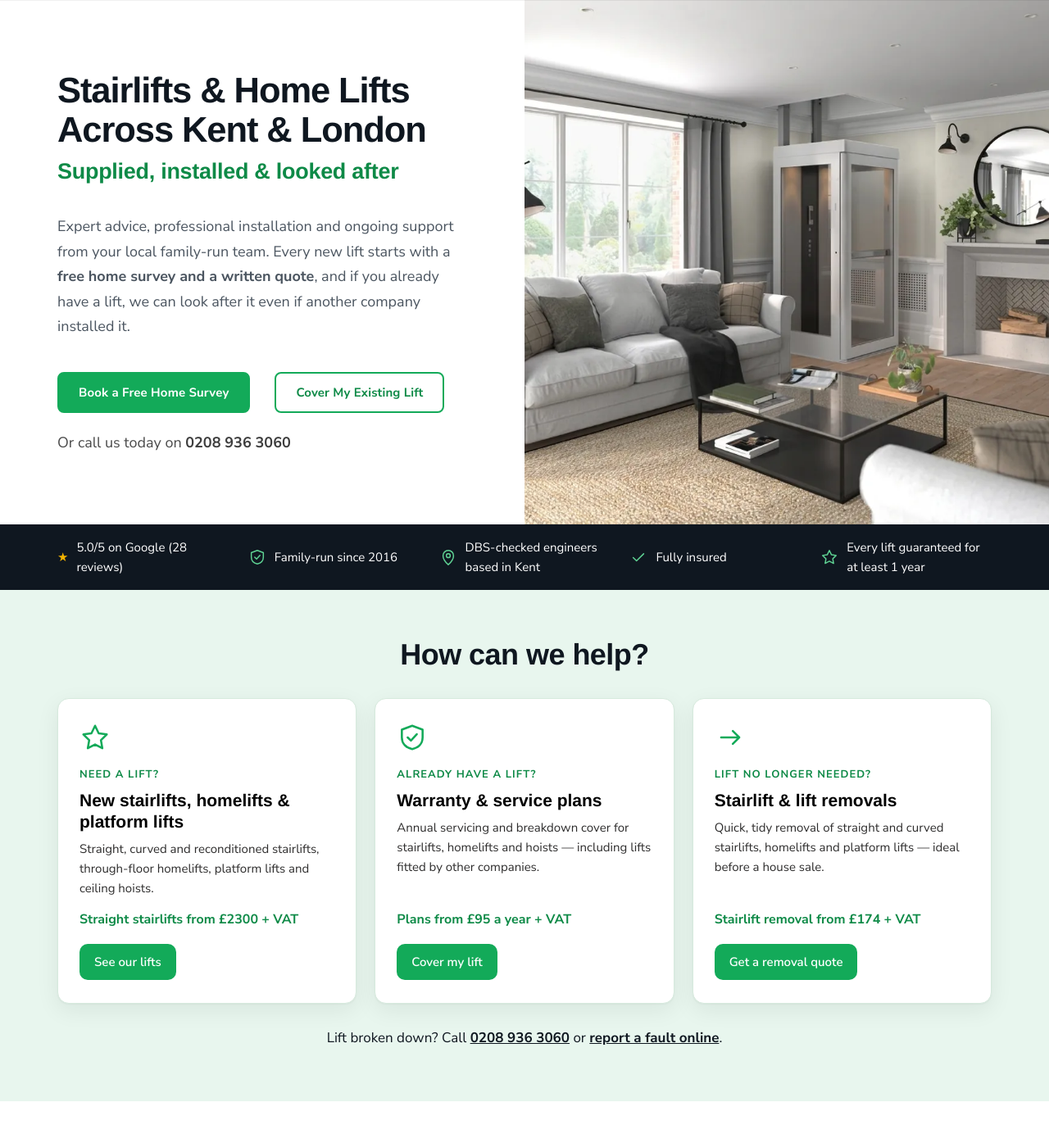
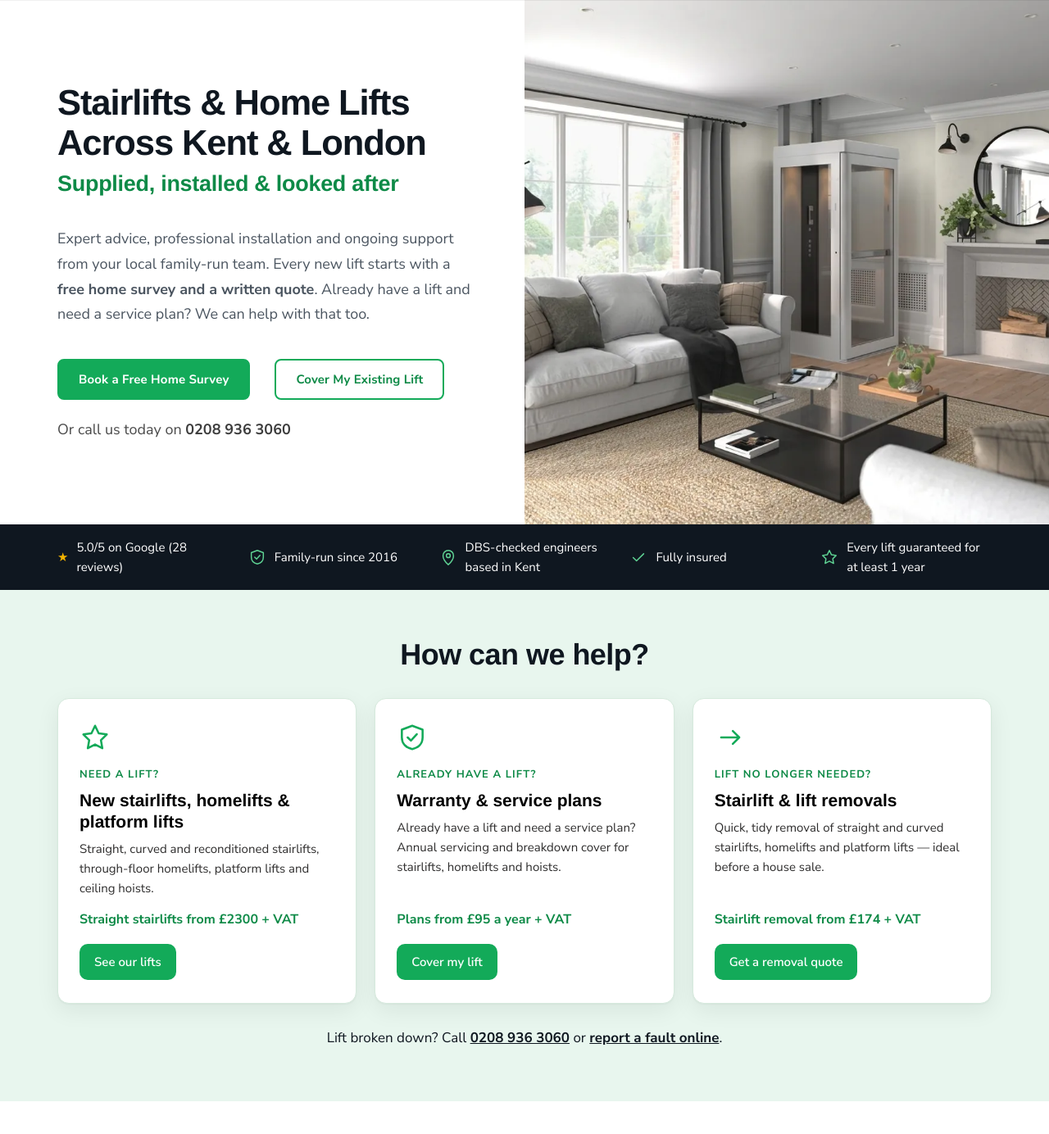
Before and after one commit to 06moore/mobilitybase-chat, a WordPress theme: template website/theme/mobilitybase/front-page.php in a window 1280 px wide. Shown: the part 104-1488 px from the top of the page at 82% size. Run offline with PHP 8.4 and a stand-in for WordPress, Linux system fonts and the light colour scheme; the site name, menu and one post (Sample post) are stand-ins, and other content is empty; some libraries are stand-ins or nearby versions.

Commit message:
Stop pushing 'fitted by other companies': reword to 'Already have a lift and need a service plan?'; weekday call-outs for all, evenings and weekends for Silver and Gold only
Co-Authored-By: Claude Opus 5.5 <noreply@anthropic.com>
Claude-Session: https://claude.ai/code/session_019paDQs61Yq7gPt2sDQMskk

```diff
--- a/website/theme/mobilitybase/content/pages/lift-repairs-kent.html
+++ b/website/theme/mobilitybase/content/pages/lift-repairs-kent.html
@@ -1,6 +1,6 @@
 <h1>Lift Repairs Across Kent — Stairlifts, Homelifts, Platform Lifts and Ceiling Hoists</h1>
 <p>When a lift stops working, it can be distressing — particularly when it&#x27;s relied upon every day. At Mobilitybase, we understand how important your lift is to your independence and daily routine. Our engineers carry out fault finding and repairs on stairlifts, homelifts, platform lifts and ceiling hoists across Kent, covering Maidstone, Tunbridge Wells, Tonbridge, Sevenoaks, Ashford, Canterbury, Medway and all surrounding areas.</p>
-<p>We work on all major makes and models, whether your lift was installed by us or another company. Our aim is always to diagnose accurately, repair wherever possible, and give you clear, honest advice — with no unnecessary upselling.</p>
+<p>We work on all major makes and models. Our aim is always to diagnose accurately, repair wherever possible, and give you clear, honest advice — with no unnecessary upselling.</p>
 <h2>Before You Call — Try These First</h2>
 <p>Many lift faults can be resolved quickly without an engineer visit. Before calling us, please check the following:</p>
 <ul><li>Check the key switch — remove the key, wait 10 seconds, then reinsert and try again.</li><li>Check the power socket — make sure the plug hasn&#x27;t been knocked out or switched off at the wall.</li><li>Check the charging strip — on stairlifts, ensure the carriage is sitting correctly on the charging point at the top or bottom of the rail.</li><li>Check for obstructions — most lifts have safety sensors that stop the lift if something is blocking the rail or platform.</li><li>Check the remote controls — try using the controls on the lift itself rather than the remote handset.</li><li>Check the circuit breaker — if the lift has suddenly lost all power, check your fuse box for a tripped breaker.</li></ul>
--- a/website/theme/mobilitybase/content/pages/lift-servicing-kent.html
+++ b/website/theme/mobilitybase/content/pages/lift-servicing-kent.html
@@ -1,7 +1,7 @@
 <h1>Lift Servicing Across Kent — Stairlifts, Homelifts, Platform Lifts and Ceiling Hoists</h1>
 <p>Regular servicing is one of the most important things you can do to keep your lift safe, reliable and running smoothly. Like any mechanical equipment, lifts need routine inspection and preventative maintenance to catch developing faults before they become costly breakdowns.</p>
 <p>Mobilitybase provides professional lift servicing across Kent for residential and commercial customers. We service stairlifts, homelifts, through-floor lifts, platform lifts and ceiling hoists — covering Maidstone, Tunbridge Wells, Tonbridge, Sevenoaks, Ashford, Canterbury, Medway, Dartford, Gravesend, Folkestone and all surrounding areas.</p>
-<p>We service lifts installed by Mobilitybase and lifts installed by other companies. Whatever make or model you have, our engineers will carry out a thorough inspection and leave your lift in the best possible condition.</p>
+<p>We service all major makes of lift. Whatever make or model you have, our engineers will carry out a thorough inspection and leave your lift in the best possible condition.</p>
 <figure class="mb-figure"><img src="{{IMG}}/2186e1e35a254577.webp" alt="Engineer repairing a stairlift with tools" width="1400" height="933" loading="lazy" decoding="async"></figure>
 <h2>Why Annual Servicing Matters</h2>
 <p>Many people only call an engineer when something goes wrong — but by that point, a small fault has often become a larger and more expensive problem. Annual servicing helps you avoid that situation entirely. Here&#x27;s why it matters:</p>
--- a/website/theme/mobilitybase/content/pages/stairlift-servicing-kent.html
+++ b/website/theme/mobilitybase/content/pages/stairlift-servicing-kent.html
@@ -1,5 +1,5 @@
 <h1>Stairlift Servicing Across Kent</h1>
-<p>Regular servicing keeps your stairlift safe and reliable and helps avoid breakdowns. Mobilitybase services stairlifts across Kent, London and the South East, including stairlifts installed by other companies. Our engineers are based in East Peckham, near Tonbridge, and work on all major makes.</p>
+<p>Regular servicing keeps your stairlift safe and reliable and helps avoid breakdowns. Mobilitybase services stairlifts across Kent, London and the South East. Our engineers are based in East Peckham, near Tonbridge, and work on all major makes.</p>
 <h2>One-off service or annual plan?</h2>
 <div class="mb-pricepair">
 <p><span>One-off stairlift service</span><strong>£95</strong><small>+ VAT</small></p>
@@ -8,7 +8,7 @@
 <p>A Bronze plan costs the same as a one-off service and includes access to breakdown support. Silver and Gold add priority 24/7 breakdown cover, and Gold includes parts and labour. <a href="/straight-stairlift-warranty">Compare straight stairlift plans</a> or <a href="/curved-stairlift-warranty">curved stairlift plans</a>.</p>
 <h2>How often should a stairlift be serviced?</h2>
 <p>Most manufacturers recommend a service at least once a year. A lift that is used many times a day, or one that is getting older, can benefit from being looked at more often. We’ll advise you after the first visit.</p>
-<h2>Lift fitted by another company?</h2>
-<p>No problem. We regularly service Stannah, Acorn, Brooks, Handicare / Minivator, Otolift, Thyssen / Flow, Platinum and other major makes. If your original installer has stopped servicing your lift, gone out of business or is too far away, we can take over. <a href="/aftercare-warranty#join">How it works</a>.</p>
+<h2>Already have a stairlift and need a service plan?</h2>
+<p>We regularly service Stannah, Acorn, Brooks, Handicare / Minivator, Otolift, Thyssen / Flow, Platinum and other major makes. If your lift isn’t on one of our plans yet, we start with an initial service and safety check, then you choose the plan that suits you. <a href="/aftercare-warranty#join">How it works</a>.</p>
 <h2>Stairlift servicing FAQs</h2>
 <div class="mb-faqs"><details class="mb-faq"><summary>How much is a stairlift service?</summary><p>A one-off stairlift service is £95 + VAT. Our Bronze plan is also £95 a year + VAT and includes the annual service.</p></details><details class="mb-faq"><summary>What if my stairlift needs parts?</summary><p>We’ll explain what’s needed and give you the price before any parts are fitted.</p></details><details class="mb-faq"><summary>Do you service curved stairlifts?</summary><p>Yes, we service straight and curved stairlifts. Curved stairlift plans are priced separately; see our curved stairlift plans.</p></details><details class="mb-faq"><summary>Can I book a service if I’m not on a plan?</summary><p>Yes. Book a one-off service with the form at the top of this page or call 0208 936 3060.</p></details></div>
--- a/website/theme/mobilitybase/front-page.php
+++ b/website/theme/mobilitybase/front-page.php
@@ -9,7 +9,7 @@ $prices = mb_prices();
 <section class="mb-hero">
 	<div class="mb-hero__text">
 		<h1 class="mb-hero__title">Stairlifts &amp; Home Lifts Across Kent &amp; London <span class="mb-hero__titlesub">Supplied, installed &amp; looked after</span></h1>
-		<p class="mb-hero__lead">Expert advice, professional installation and ongoing support from your local family-run team. Every new lift starts with a <strong>free home survey and a written quote</strong>, and if you already have a lift, we can look after it even if another company installed it.</p>
+		<p class="mb-hero__lead">Expert advice, professional installation and ongoing support from your local family-run team. Every new lift starts with a <strong>free home survey and a written quote</strong>. Already have a lift and need a service plan? We can help with that too.</p>
 		<p class="mb-hero__ctas">
 			<a class="mb-btn" href="<?php echo esc_url( home_url( '/book-your-visit' ) ); ?>">Book a Free Home Survey</a>
 			<a class="mb-btn mb-btn--outline" href="<?php echo esc_url( home_url( '/aftercare-warranty#join' ) ); ?>">Cover My Existing Lift</a>
@@ -39,7 +39,7 @@ $prices = mb_prices();
 				<span class="mb-path__icon"><?php echo mb_icon( 'shield' ); // phpcs:ignore ?></span>
 				<span class="mb-path__kicker">Already have a lift?</span>
 				<span class="mb-path__title">Warranty &amp; service plans</span>
-				<span class="mb-path__text">Annual servicing and breakdown cover for stairlifts, homelifts and hoists — including lifts fitted by other companies.</span>
+				<span class="mb-path__text">Already have a lift and need a service plan? Annual servicing and breakdown cover for stairlifts, homelifts and hoists.</span>
 				<?php if ( $prices['plan_from'] ) : ?><span class="mb-path__price">Plans from £<?php echo esc_html( $prices['plan_from'] ); ?> a year + VAT</span><?php endif; ?>
 				<span class="mb-path__btn">Cover my lift</span>
 			</a>
@@ -94,7 +94,7 @@ $prices = mb_prices();
 		<div class="mb-spot__text">
 			<p class="mb-eyebrow">Warranty &amp; service plans</p>
 			<h2>Already have a lift? Let us look after it</h2>
-			<p>Whether we installed your lift or another company did, you can move its servicing and warranty cover to us. After an initial service and safety check, choose the plan that suits you — from an annual service to full parts-and-labour cover with 24/7 breakdown support.</p>
+			<p>Already have a lift and need a service plan? After an initial service and safety check, choose the plan that suits you — from an annual service to full parts-and-labour cover with 24/7 breakdown support.</p>
 			<p class="mb-spot__brands"><strong>We service all major makes, including:</strong> <?php echo esc_html( implode( ', ', mb_serviced_brands() ) ); ?>.</p>
 			<?php
 			$plans = mb_warranties()['straight-stairlift-warranty']['plans'];
--- a/website/theme/mobilitybase/inc/data.php
+++ b/website/theme/mobilitybase/inc/data.php
@@ -333,14 +333,14 @@ function mb_landings() {
 			'urgent' => true,
 		),
 		'stairlift-repairs-kent' => array(
-			'ticks' => array( 'All major stairlift makes repaired', 'Including lifts fitted by other companies', 'Price agreed before any parts are fitted' ),
+			'ticks' => array( 'All major stairlift makes repaired', 'Weekday call-outs, plus evenings & weekends on Silver and Gold', 'Price agreed before any parts are fitted' ),
 			'price' => $p['callout'] ? 'Call-out from £' . $p['callout'] . ' + VAT' : '',
 			'form'  => 'fields="name,phone,email,postcode,message" title="Stairlift repair request" options="Straight stairlift|Curved stairlift|Not sure" options_label="What type of stairlift is it?" button="Request a repair"',
 			'form_title' => 'Report a stairlift fault',
 			'urgent' => true,
 		),
 		'stairlift-servicing-kent' => array(
-			'ticks' => array( 'All major stairlift makes serviced', 'Including lifts fitted by other companies', 'Annual plans for the same price as a service' ),
+			'ticks' => array( 'All major stairlift makes serviced', 'One-off services or annual plans', 'Annual plans for the same price as a service' ),
 			'price' => 'Stairlift service £' . $p['service_oneoff'] . ' + VAT',
 			'form'  => 'fields="name,phone,email,postcode,message" title="Stairlift service booking" options="Straight stairlift|Curved stairlift|Not sure" options_label="What type of stairlift is it?" button="Book my service"',
 			'form_title' => 'Book a stairlift service',
--- a/website/theme/mobilitybase/inc/setup.php
+++ b/website/theme/mobilitybase/inc/setup.php
@@ -56,7 +56,7 @@ function mb_default_menu() {
 function mb_footer_services() {
 	return array(
 		array( 'Lift Servicing & Maintenance', '/lift-servicing-kent' ),
-		array( 'Lift Repairs & Emergency Callouts', '/lift-repairs-kent' ),
+		array( 'Lift Repairs & Breakdowns', '/lift-repairs-kent' ),
 		array( 'Stairlift Repairs', '/stairlift-repairs-kent' ),
 		array( 'Stairlift Servicing', '/stairlift-servicing-kent' ),
 		array( 'Warranty & Service Plans', '/aftercare-warranty' ),
--- a/website/theme/mobilitybase/templates/warranty.php
+++ b/website/theme/mobilitybase/templates/warranty.php
@@ -9,7 +9,7 @@ $w = mb_warranties()[ mb_slug() ];
 	<div class="mb-wrap">
 		<h1 class="mb-pagetitle"><?php echo esc_html( ucwords( strtolower( $w['h1'] ) ) ); ?></h1>
 		<p class="mb-section__intro"><?php echo esc_html( $w['intro'] ); ?></p>
-		<p class="mb-switchnote"><?php echo mb_icon( 'shield' ); // phpcs:ignore ?> <span><strong>Lift installed by another company?</strong> You can still join. We’ll carry out an initial service and safety check first, charged as a standard service visit from £<?php echo esc_html( mb_prices()['service_oneoff'] ); ?> + VAT, before your plan starts. <a href="<?php echo esc_url( home_url( '/aftercare-warranty#join' ) ); ?>">How it works</a></span></p>
+		<p class="mb-switchnote"><?php echo mb_icon( 'shield' ); // phpcs:ignore ?> <span><strong>New to Mobilitybase?</strong> We’ll carry out an initial service and safety check first, charged as a standard service visit from £<?php echo esc_html( mb_prices()['service_oneoff'] ); ?> + VAT, before your plan starts. <a href="<?php echo esc_url( home_url( '/aftercare-warranty#join' ) ); ?>">How it works</a></span></p>
 		<div class="mb-plans">
 			<?php foreach ( $w['plans'] as $key => $p ) : ?>
 				<article class="mb-plan mb-plan--<?php echo esc_attr( $key ); ?><?php echo $p['best'] ? ' mb-plan--best' : ''; ?>">
```
Also changed, not shown: website/theme/mobilitybase/content/pages/stairlift-repairs-kent.html (+4 -3 lines), website/theme/mobilitybase/page-aftercare-warranty.php (+4 -4 lines).
